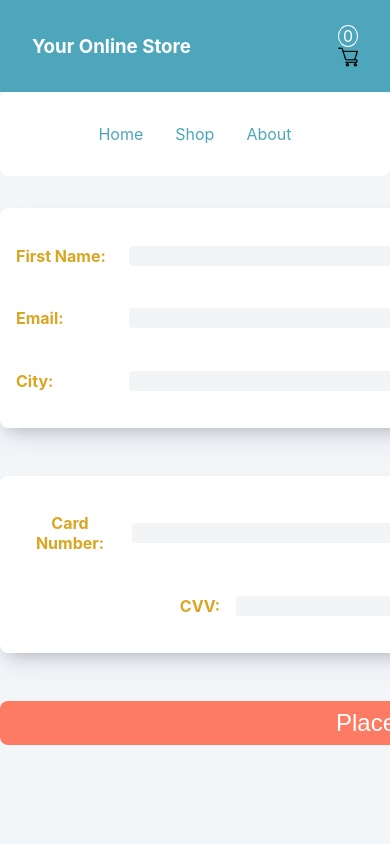
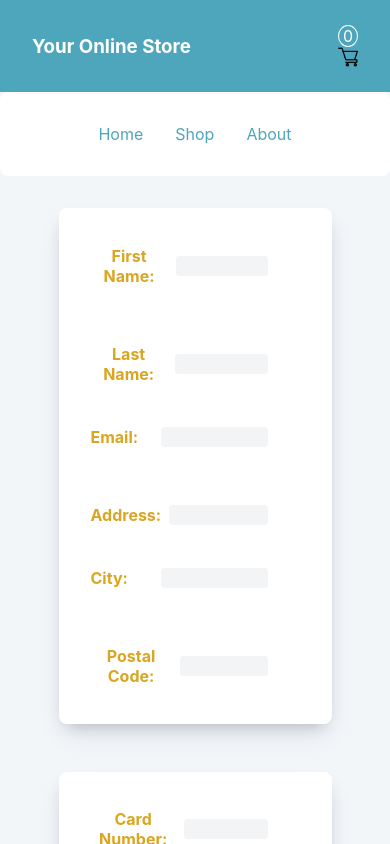
Before and after one commit to Uwancha/shopping-cart, a React (Vite) app: page /shop/checkout in a window 390 px wide. Built offline with nearby package versions, Linux system fonts and the light colour scheme.

Commit message:
feat: Add mobile support to Checkout page

```diff
--- a/src/styles/checkout.module.css
+++ b/src/styles/checkout.module.css
@@ -1,11 +1,11 @@
 .formContainer {
-    width: 800px;
+    width: 70vw;
     margin: 2rem auto;
 
 }
 
 .form {
-    width: 800px;
+    width: 70vw;
     display: flex;
     flex-direction: column;
 
@@ -57,13 +57,13 @@
 .cvv {
     display: flex;
     align-items: center;
-    justify-content: center;
-    gap: 1rem;
+    justify-content: flex-start;
+    gap: 10rem;
 }
 
 .cvvinput {
     height: 20px;
-    width: 50%;
+    width: 30%;
 
     border: none;
     border-radius: 4px;
@@ -78,7 +78,7 @@
 
 .input {
     height: 20px;
-    width: 70%;
+    width: 60%;
     margin-left: auto;
 
     border: none;
@@ -106,3 +106,30 @@
 .button:hover {
     background-color: tomato;
 }
+
+@media (max-width: 992px) {
+    .cvv {
+        gap: 5rem;
+    }
+}
+
+@media (max-width: 768px) {
+   .childs {
+    flex-direction: column;
+    padding-right: 3rem;
+    padding-left: 1rem;
+   }
+
+   .cvv {
+    justify-content: flex-start;
+    padding-left: 1rem;
+    padding-right: 3rem;
+   }
+
+   .cvvinput {
+    margin-left: auto;
+    width: 60%;
+   }
+
+
+}
```
